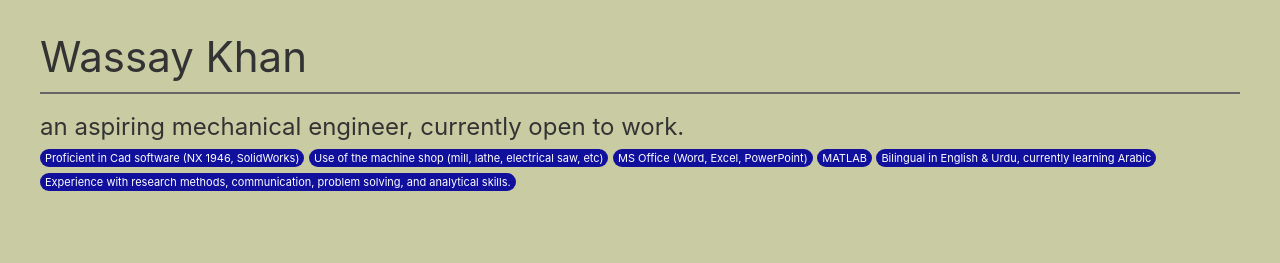
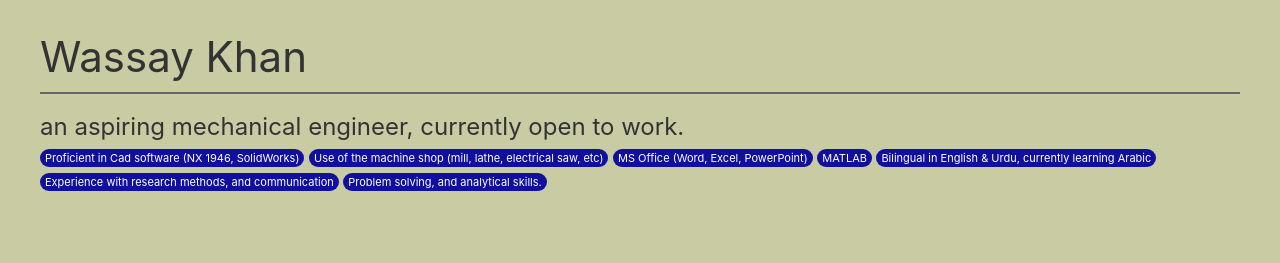
Before and after one commit to Wassay-Khan/Wassay-Khan, a plain HTML site: page index.html in a window 1280 px wide. Shown: the top 263 px of the page. Drawn offline with nearby package versions, Linux system fonts and the light colour scheme.

Commit message:
fixing badge overflow

```diff
--- a/index.html
+++ b/index.html
@@ -37,7 +37,9 @@
         <span class="uk-badge">MS Office (Word, Excel, PowerPoint)</span>
         <span class="uk-badge">MATLAB</span>
         <span class="uk-badge">Bilingual in English & Urdu, currently learning Arabic</span>
-        <span class="uk-badge">Experience with research methods, communication, problem solving, and analytical skills.</span>
+        <span class="uk-badge">Experience with research methods, and communication</span>
+        <span class="uk-badge">Problem solving, and analytical skills.</span>
+
     </section>
     <section class="uk-container uk-section">
       <h2 class="uk-heading-divider uk-width-1-3">Experience</h2>
```
